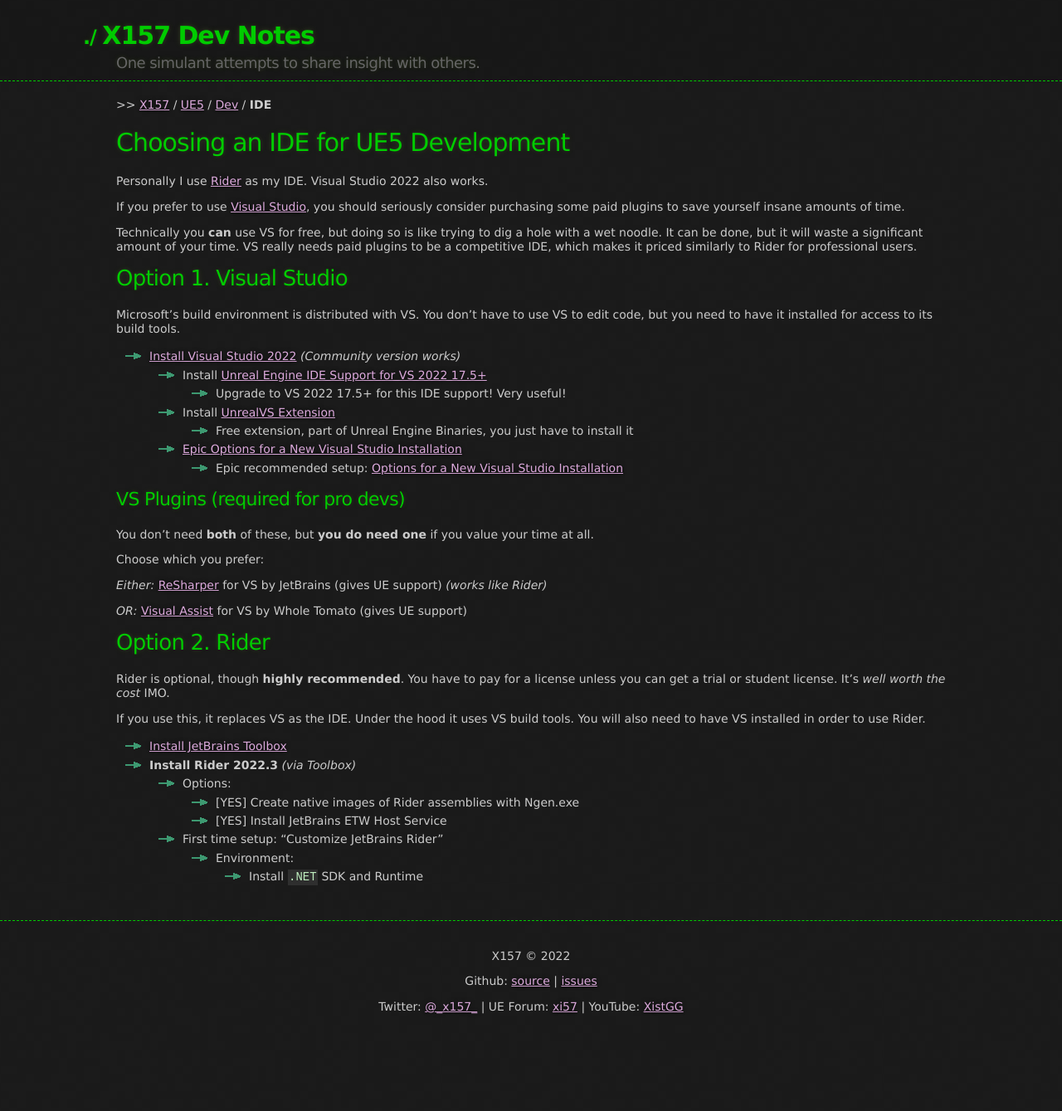
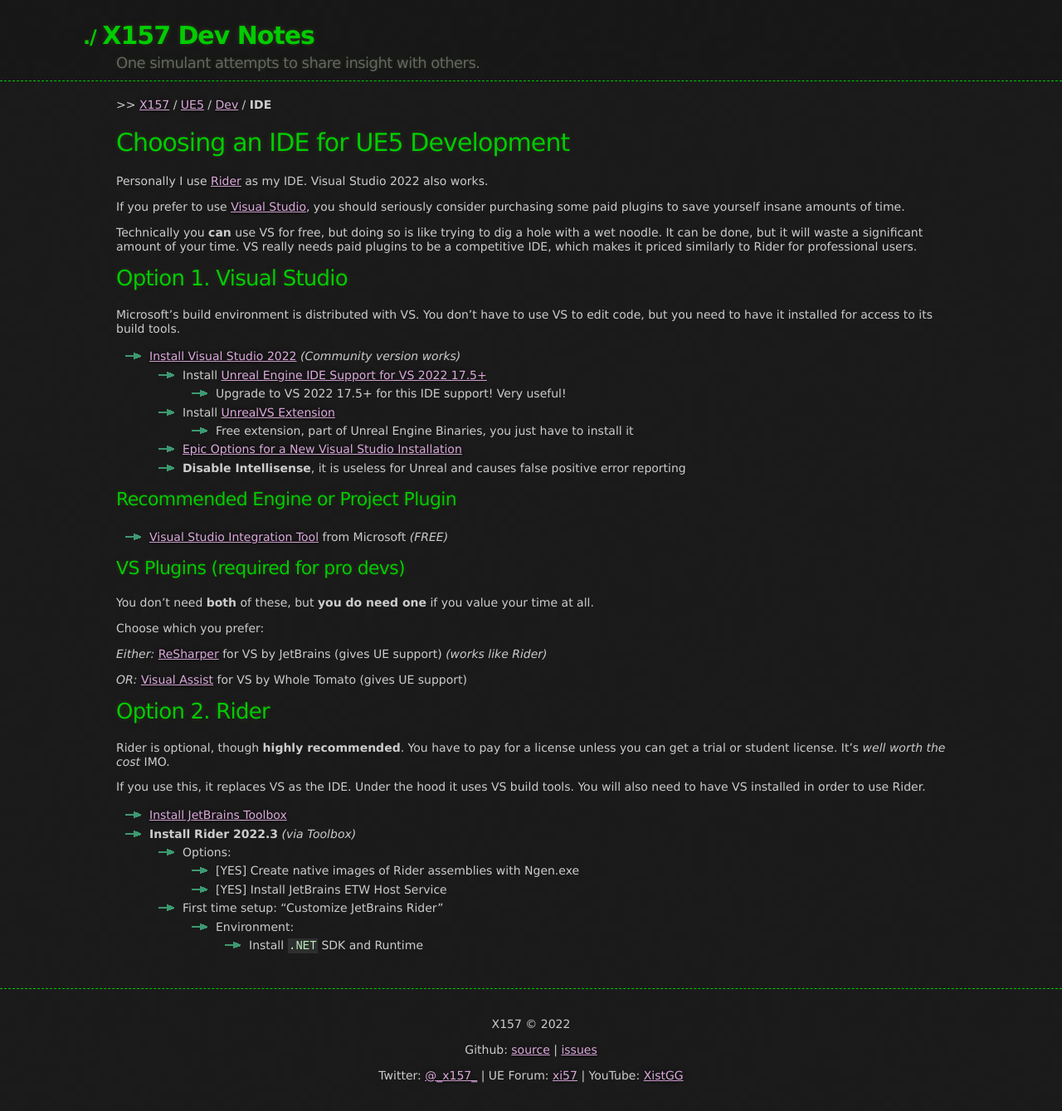
Before and after one commit to x157/x157.github.io, a Jekyll site: the page built from UE5/Dev/IDE.md, in a window 1280 px wide. Shown: the whole page at 83% size. Built offline with Jekyll 4.4.1, drawn with Linux system fonts in a browser that asks for light colours; before the commit the page ends 1256 px from its top, so only the background shows below that.

Commit message:
Recommend disable Intellisense for VS

```diff
--- a/UE5/Dev/IDE.md
+++ b/UE5/Dev/IDE.md
@@ -32,8 +32,12 @@
   - Install [UnrealVS Extension](https://docs.unrealengine.com/5.1/en-US/using-the-unrealvs-extension-for-unreal-engine-cplusplus-projects/)
     - Free extension, part of Unreal Engine Binaries, you just have to install it
   - [Epic Options for a New Visual Studio Installation](https://docs.unrealengine.com/5.0/en-US/setting-up-visual-studio-development-environment-for-cplusplus-projects-in-unreal-engine/)
-      - Epic recommended setup: [Options for a New Visual Studio Installation](https://docs.unrealengine.com/5.0/en-US/setting-up-visual-studio-development-environment-for-cplusplus-projects-in-unreal-engine/)
+  - **Disable Intellisense**, it is useless for Unreal and causes false positive error reporting
 
+### Recommended Engine or Project Plugin
+
+- [Visual Studio Integration Tool](https://www.unrealengine.com/marketplace/en-US/product/362651520df94e4fa65492dbcba44ae2)
+  from Microsoft *(FREE)*
 
 <a id='VSPlugins'></a>
 ### VS Plugins (required for pro devs)
```
